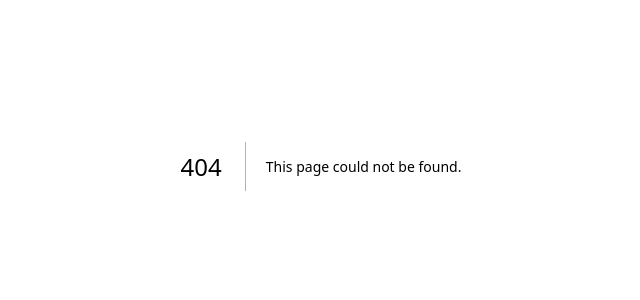
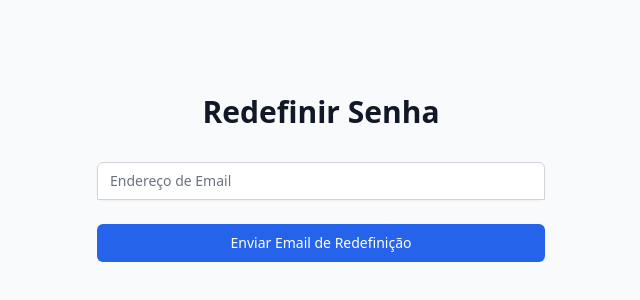
Before and after one commit to viniciusdev772/nextjsnovoapp, a Next.js app: page /mudar-senha in a window 1280 px wide. Before the commit this address had no page. Shown: the part 234-534 px from the top of the page, without its empty margins (319-959 px from the left). Built offline with nearby package versions, Linux system fonts and the light colour scheme.

Commit message:
Atualizações de código para correção de bugs e melhorias de desempenho.

```diff
--- /dev/null
+++ b/pages/mudar-senha.js
@@ -0,0 +1,98 @@
+// pages/reset-password.js
+
+import { useState } from "react";
+
+export default function ResetPassword() {
+  const [email, setEmail] = useState("");
+  const [showConfirmation, setShowConfirmation] = useState(false);
+
+  const handleSubmit = async (e) => {
+    e.preventDefault();
+    try {
+      const response = await fetch(
+        "https://cdn.viniciusdev.com.br/change_password",
+        {
+          method: "POST",
+          headers: {
+            "Content-Type": "application/json",
+          },
+          body: JSON.stringify({ email }),
+        }
+      );
+
+      if (response.ok) {
+        setShowConfirmation(true);
+      } else {
+        console.error("Erro ao enviar email de redefinição");
+      }
+    } catch (error) {
+      console.error("Erro ao enviar email de redefinição:", error);
+    }
+  };
+
+  return (
+    <div className="min-h-screen flex items-center justify-center bg-gray-50 py-12 px-4 sm:px-6 lg:px-8">
+      <div className="max-w-md w-full space-y-8">
+        <div>
+          <h2 className="mt-6 text-center text-3xl font-extrabold text-gray-900">
+            Redefinir Senha
+          </h2>
+        </div>
+        {showConfirmation ? (
+          <div
+            className="bg-green-100 border border-green-400 text-green-700 px-4 py-3 rounded relative"
+            role="alert"
+          >
+            <strong className="font-bold">Email de redefinição enviado!</strong>
+            <span className="block sm:inline">
+              {" "}
+              Verifique sua caixa de entrada para as instruções.
+            </span>
+            <span className="absolute top-0 bottom-0 right-0 px-4 py-3">
+              <svg
+                onClick={() => setShowConfirmation(false)}
+                className="fill-current h-6 w-6 text-green-500"
+                role="button"
+                xmlns="http://www.w3.org/2000/svg"
+                viewBox="0 0 20 20"
+              >
+                <title>Fechar</title>
+                <path d="M14.348 5.652a.5.5 0 0 0-.708 0l-3.64 3.64-3.64-3.64a.5.5 0 0 0-.708.708l3.64 3.64-3.64 3.64a.5.5 0 0 0 .708.708l3.64-3.64 3.64 3.64a.5.5 0 0 0 .708-.708l-3.64-3.64 3.64-3.64a.5.5 0 0 0 0-.708z" />
+              </svg>
+            </span>
+          </div>
+        ) : null}
+        <form className="mt-8 space-y-6" onSubmit={handleSubmit}>
+          <input type="hidden" name="remember" defaultValue="true" />
+          <div className="rounded-md shadow-sm -space-y-px">
+            <div>
+              <label htmlFor="email-address" className="sr-only">
+                Endereço de Email
+              </label>
+              <input
+                id="email-address"
+                name="email"
+                type="email"
+                autoComplete="email"
+                required
+                value={email}
+                onChange={(e) => setEmail(e.target.value)}
+                className="appearance-none rounded-none relative block w-full px-3 py-2 border border-gray-300 placeholder-gray-500 text-gray-900 rounded-t-md focus:outline-none focus:ring-blue-500 focus:border-blue-500 focus:z-10 sm:text-sm"
+                placeholder="Endereço de Email"
+              />
+            </div>
+          </div>
+
+          <div>
+            <button
+              type="submit"
+              className="group relative w-full flex justify-center py-2 px-4 border border-transparent text-sm font-medium rounded-md text-white bg-blue-600 hover:bg-blue-700 focus:outline-none focus:ring-2 focus:ring-offset-2 focus:ring-blue-500"
+            >
+              Enviar Email de Redefinição
+            </button>
+          </div>
+        </form>
+      </div>
+    </div>
+  );
+}
```
